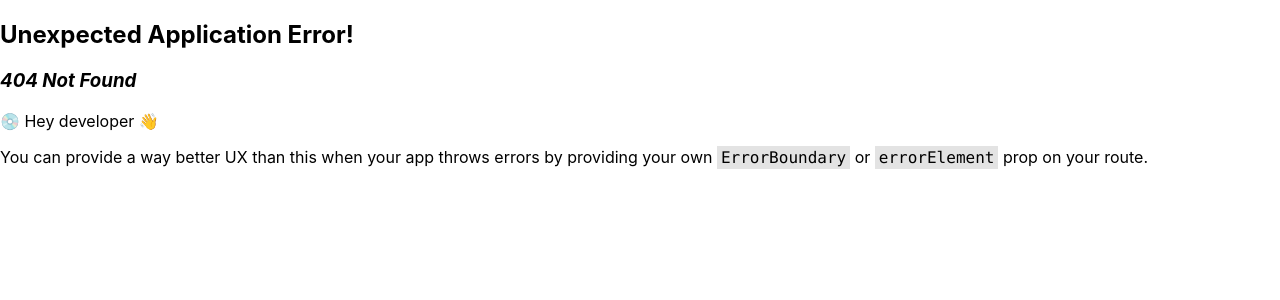
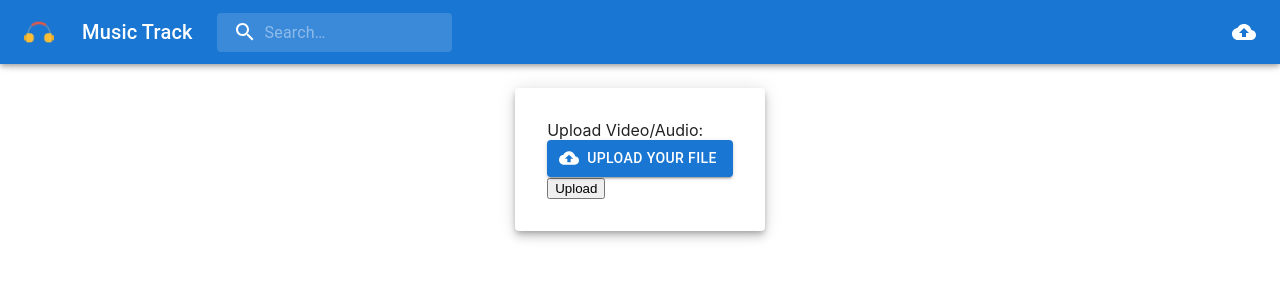
Before and after one commit to naimur61/music-playstation, a React (Create React App) app: page /upload in a window 1280 px wide. Before the commit this address had no page. Shown: the top 300 px of the page. Built offline with nearby package versions, Linux system fonts and the light colour scheme.

Commit message:
add LoadingModal

```diff
--- a/src/App.js
+++ b/src/App.js
@@ -2,11 +2,12 @@
 import React from "react";
 
 import { Outlet } from "react-router-dom";
+import Navbar from "./components/Navbar";
 
 function App() {
 	return (
 		<div>
-			{/* <h1>Music Track</h1> */}
+			<Navbar />
 
 			<br />
 			<br />
--- a/src/components/Navbar.jsx
+++ b/src/components/Navbar.jsx
@@ -9,6 +9,7 @@ import InputBase from "@mui/material/InputBase";
 import logo from "../asset/headphone.png";
 import SearchIcon from "@mui/icons-material/Search";
 import CloudUploadIcon from "@mui/icons-material/CloudUpload";
+import { useNavigate } from "react-router-dom";
 
 const Search = styled("div")(({ theme }) => ({
 	position: "relative",
@@ -51,11 +52,22 @@ const StyledInputBase = styled(InputBase)(({ theme }) => ({
 }));
 
 export default function Navbar() {
+	const navigate = useNavigate();
+
 	return (
 		<Box sx={{ flexGrow: 1 }}>
 			<AppBar position="fixed">
 				<Toolbar>
-					<IconButton size="large" edge="start" color="inherit" aria-label="open drawer" sx={{ mr: 2 }}>
+					<IconButton
+						size="large"
+						edge="start"
+						color="inherit"
+						aria-label="open drawer"
+						sx={{ mr: 2 }}
+						onClick={() => {
+							navigate("/");
+						}}
+					>
 						<Box component="img" src={logo} width="30px" height="30px" />
 					</IconButton>
 					<Typography variant="h6" noWrap component="div">
@@ -78,7 +90,9 @@ export default function Navbar() {
 							edge="end"
 							aria-label="account of current user"
 							aria-haspopup="true"
-							// onClick={handleProfileMenuOpen}
+							onClick={() => {
+								navigate("/upload");
+							}}
 							color="inherit"
 						>
 							<CloudUploadIcon />
--- a/src/components/Upload.jsx
+++ b/src/components/Upload.jsx
@@ -1,24 +1,24 @@
-import React, { useState } from "react";
+import React from "react";
 import axios from "axios";
-import { useNavigate } from "react-router-dom";
+import { useForm } from "react-hook-form";
+import CloudUploadIcon from "@mui/icons-material/CloudUpload";
+import Button from "@mui/material/Button";
 import { ThreeDots } from "react-loader-spinner";
+import { Input, Paper, Stack } from "@mui/material";
 
 const Upload = () => {
-	const [img, setImg] = useState(null);
-	const [video, setVideo] = useState(null);
-	const [loading, setLoading] = useState(false);
+	const { register, handleSubmit } = useForm();
+	const [loading, setLoading] = React.useState(false);
 
-	const navigate = useNavigate();
-
-	const uploadFile = async (type) => {
+	const uploadFile = async (type, file) => {
 		const data = new FormData();
 
-		data.append("file", type === "image" ? img : video);
-		data.append("upload_preset", type === "image" ? "images_preset" : "videos_preset");
+		data.append("file", file);
+		data.append("upload_preset", type === "audio" ? "audios_preset" : "videos_preset");
 
 		try {
 			let cloudName = "ddqogmklx";
-			let resourceType = type === "image" ? "image" : "video";
+			let resourceType = type === "audio" ? "audio" : "video";
 
 			let api = `https://api.cloudinary.com/v1_1/${cloudName}/${resourceType}/upload`;
 
@@ -31,60 +31,59 @@ const Upload = () => {
 		}
 	};
 
-	const handleSubmit = async (e) => {
-		e.preventDefault();
-
+	const onSubmit = async (data) => {
 		try {
 			setLoading(true);
 
-			// Upload image file
-			const imgUrl = await uploadFile("image");
-
-			// Upload video file
-			const videoUrl = await uploadFile("video");
+			// Upload file
+			const fileUrl = await uploadFile("file", data.file[0]);
 
 			// Send backend api request
-			// await axios.post(`${process.env.REACT_APP_BACKEND_BASEURL}/api/videos`, { imgUrl, videoUrl });
+			await axios.post(`${process.env.REACT_APP_BACKEND_BASEURL}/api/videos`, {
+				fileUrl,
+			});
 
-			// Reset states
-			setImg(null);
-			setVideo(null);
-
-			console.log("File upload success!", imgUrl, videoUrl);
-			setLoading(false);
-			navigate("/");
+			// Reset form
+			console.log("File upload success!", fileUrl);
 		} catch (error) {
 			console.error(error);
+		} finally {
+			setLoading(false);
 		}
 	};
 
 	return (
-		<div>
-			<form onSubmit={handleSubmit}>
-				<div>
-					<label htmlFor="video">Video:</label>
+		<Stack justifyContent="center" mt="3rem">
+			<Paper elevation={6} sx={{ mx: "auto", p: "2rem" }}>
+				<form onSubmit={handleSubmit(onSubmit)}>
+					{/*
+						<label htmlFor="file">Upload Video/Audio:</label>
+						<br />
+						<Input type="file" id="file" {...register("file")} />
+
+					<Button
+						component="label"
+						variant="contained"
+						startIcon={<CloudUploadIcon />}
+						htmlFor="file"
+						type="file"
+						id="file"
+						{...register("file")}
+					>
+						Upload your file
+					</Button> */}
+
+					<label htmlFor="file">Upload Video/Audio:</label>
 					<br />
-					<input
-						type="file"
-						accept="video/*"
-						id="video"
-						onChange={(e) => setVideo((prev) => e.target.files[0])}
-					/>
-				</div>
-				<br />
-				<div>
-					<label htmlFor="img">Image:</label>
+					<Button component="label" variant="contained" startIcon={<CloudUploadIcon />}>
+						Upload your file
+						<Input type="file" id="file" {...register("file")} style={{ display: "none" }} />
+					</Button>
+
 					<br />
-					<input
-						type="file"
-						accept="image/*"
-						id="img"
-						onChange={(e) => setImg((prev) => e.target.files[0])}
-					/>
-				</div>
-				<br />
-				<button type="submit">Upload</button>
-			</form>
+					<button type="submit">Upload</button>
+				</form>
+			</Paper>
 
 			{loading && (
 				<ThreeDots
@@ -98,7 +97,7 @@ const Upload = () => {
 					visible={true}
 				/>
 			)}
-		</div>
+		</Stack>
 	);
 };
 
--- a/src/index.js
+++ b/src/index.js
@@ -5,12 +5,13 @@ import App from "./App";
 import reportWebVitals from "./reportWebVitals";
 import { createBrowserRouter, RouterProvider, Route, createRoutesFromElements } from "react-router-dom";
 import Home from "./pages/Home";
+import Upload from "./components/Upload";
 
 const router = createBrowserRouter(
 	createRoutesFromElements(
 		<Route path="/" element={<App />}>
 			<Route path="/" element={<Home />} />
-			{/* <<Route path="contact" element={<Contact />} /> */}
+			<Route path="/upload" element={<Upload />} />
 		</Route>
 	)
 );
--- a/src/pages/Home.js
+++ b/src/pages/Home.js
@@ -1,8 +1,6 @@
 import React, { useState } from "react";
 import { Container, List, ListItem, Button, Typography, CssBaseline, Paper } from "@mui/material";
 import NewTest from "../components/NewTest";
-
-import Navbar from "../components/Navbar";
 
 const tracks = [
 	{ id: 1, title: "Track 1", artist: "Artist 1", src: "path/to/track1.mp3" },
@@ -18,7 +16,6 @@ const Home = () => {
 	return (
 		<div className="App">
 			<CssBaseline />
-			<Navbar />
 
 			<Container component="main" maxWidth="xs">
 				<Paper
```
Also changed, not shown: src/Shared/LoadingModal.js (added, +57 -0 lines).
